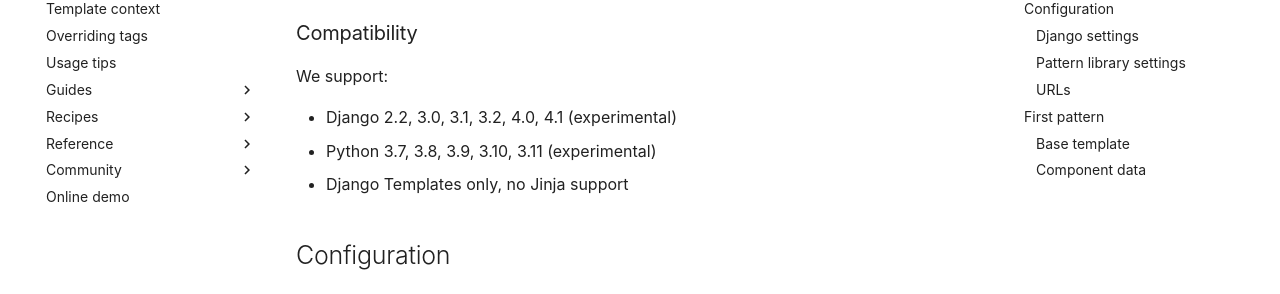
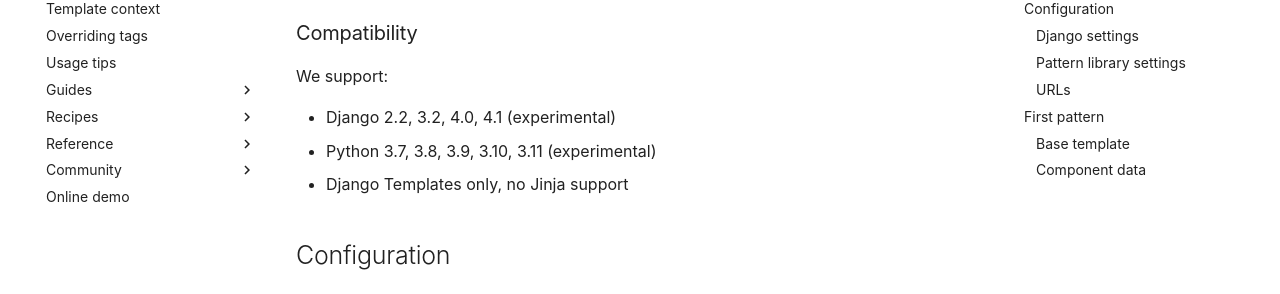
Before and after one commit to torchbox/django-pattern-library, an MkDocs documentation site: the page built from docs/getting-started.md, in a window 1280 px wide and 900 px high, scrolled down 322 px. Shown: the part 153-447 px from the top of the window. Built offline with MkDocs 1.6.1 and Material for MkDocs 9.7.7, drawn with Linux system fonts in a browser that asks for light colours; comment, search, counter and statistics services are not loaded.

Commit message:
Stop supporting Django 3.0 and 3.1 (end of life)

```diff
--- a/docs/getting-started.md
+++ b/docs/getting-started.md
@@ -17,7 +17,7 @@
 
 We support:
 
-- Django 2.2, 3.0, 3.1, 3.2, 4.0, 4.1 (experimental)
+- Django 2.2, 3.2, 4.0, 4.1 (experimental)
 - Python 3.7, 3.8, 3.9, 3.10, 3.11 (experimental)
 - Django Templates only, no Jinja support
 
--- a/pyproject.toml
+++ b/pyproject.toml
@@ -24,8 +24,6 @@
     "Programming Language :: Python :: 3.11",
     "Framework :: Django",
     "Framework :: Django :: 2.2",
-    "Framework :: Django :: 3.0",
-    "Framework :: Django :: 3.1",
     "Framework :: Django :: 3.2",
     "Framework :: Django :: 4.0",
 ]
```
Also changed, not shown: 2 other files.
